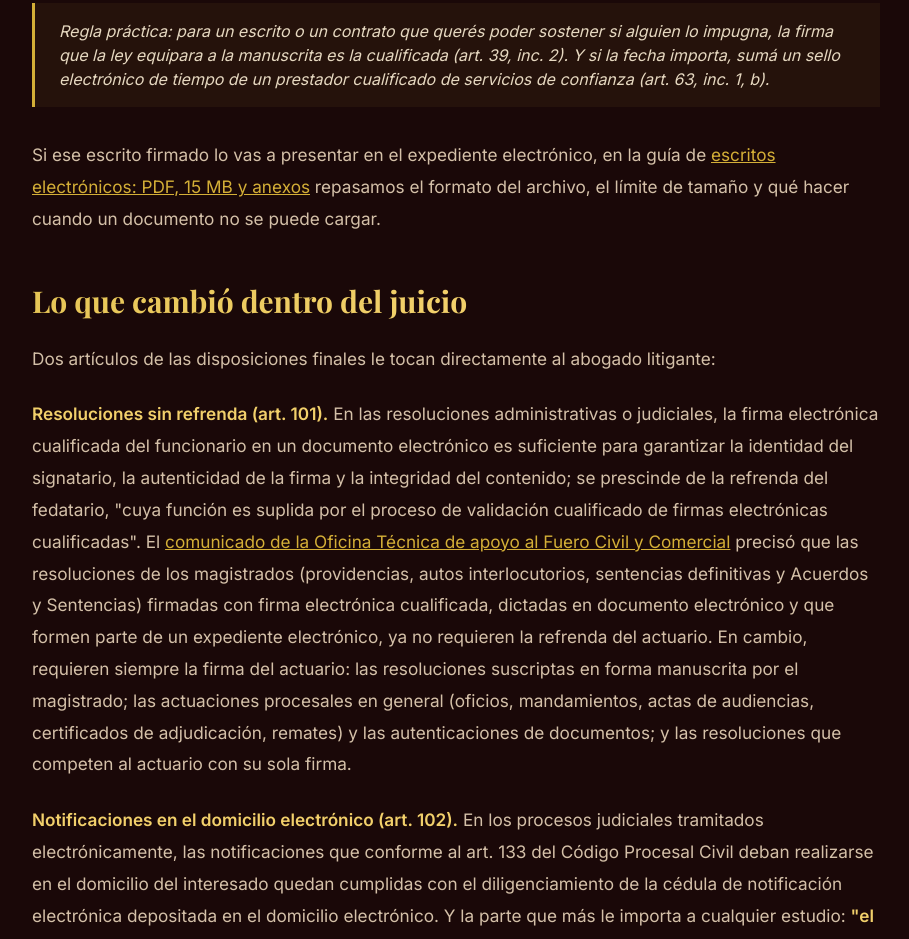
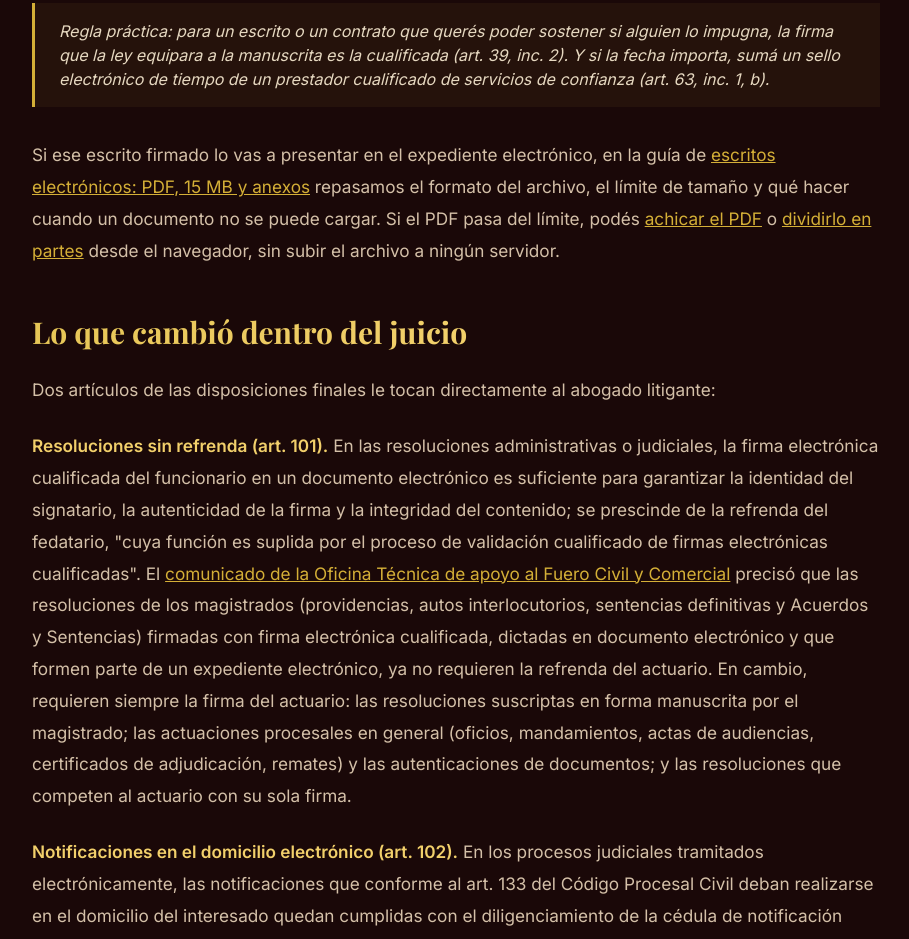
Before and after one commit to Kyubipy/animuslex-landing, a plain HTML site: page blog/firma-digital-ley-6822-abogados-paraguay/index.html in a window 1280 px wide. Shown: the part 3930-4869 px from the top of the page, without its empty margins (184-1093 px from the left). Drawn offline with nearby package versions, Linux system fonts and the light colour scheme.

Commit message:
seo(indexacion): enlace a herramientas achicar-pdf y dividir-pdf desde firma-digital-ley-6822
Co-Authored-By: Claude Opus 5.5 <noreply@anthropic.com>

```diff
--- a/blog/firma-digital-ley-6822-abogados-paraguay/index.html
+++ b/blog/firma-digital-ley-6822-abogados-paraguay/index.html
@@ -302,7 +302,7 @@
             Regla práctica: para un escrito o un contrato que querés poder sostener si alguien lo impugna, la firma que la ley equipara a la manuscrita es la cualificada (art. 39, inc. 2). Y si la fecha importa, sumá un sello electrónico de tiempo de un prestador cualificado de servicios de confianza (art. 63, inc. 1, b).
         </blockquote>
 
-        <p>Si ese escrito firmado lo vas a presentar en el expediente electrónico, en la guía de <a href="/blog/escritos-electronicos-pdf-15-mb-anexos-paraguay/" class="text-gold underline">escritos electrónicos: PDF, 15 MB y anexos</a> repasamos el formato del archivo, el límite de tamaño y qué hacer cuando un documento no se puede cargar.</p>
+        <p>Si ese escrito firmado lo vas a presentar en el expediente electrónico, en la guía de <a href="/blog/escritos-electronicos-pdf-15-mb-anexos-paraguay/" class="text-gold underline">escritos electrónicos: PDF, 15 MB y anexos</a> repasamos el formato del archivo, el límite de tamaño y qué hacer cuando un documento no se puede cargar. Si el PDF pasa del límite, podés <a href="/herramientas/achicar-pdf/" class="text-gold underline">achicar el PDF</a> o <a href="/herramientas/dividir-pdf/" class="text-gold underline">dividirlo en partes</a> desde el navegador, sin subir el archivo a ningún servidor.</p>
 
         <h2 class="text-3xl serif font-bold gradient-text-gold mt-12 mb-6">Lo que cambió dentro del juicio</h2>
 
```
